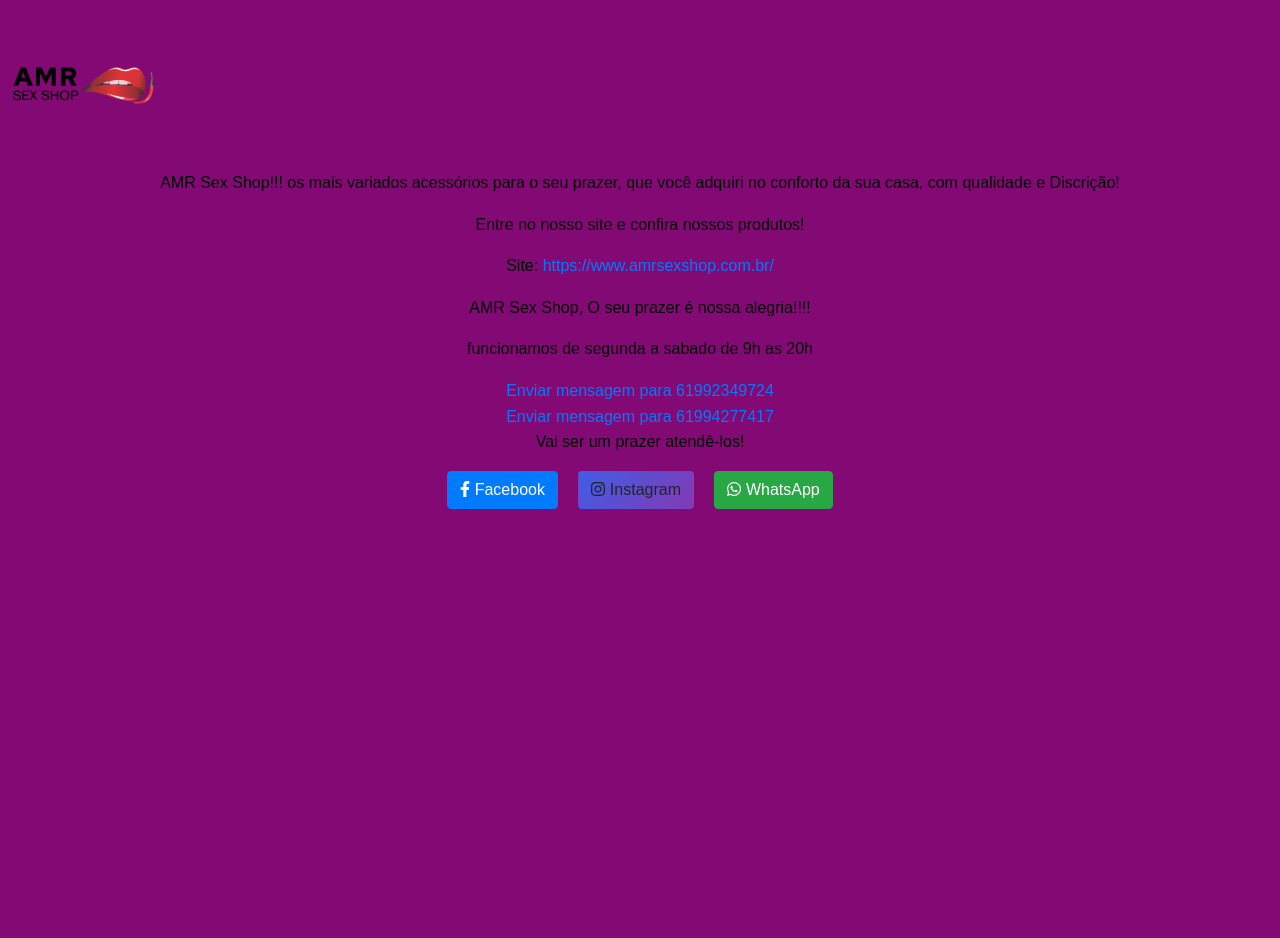
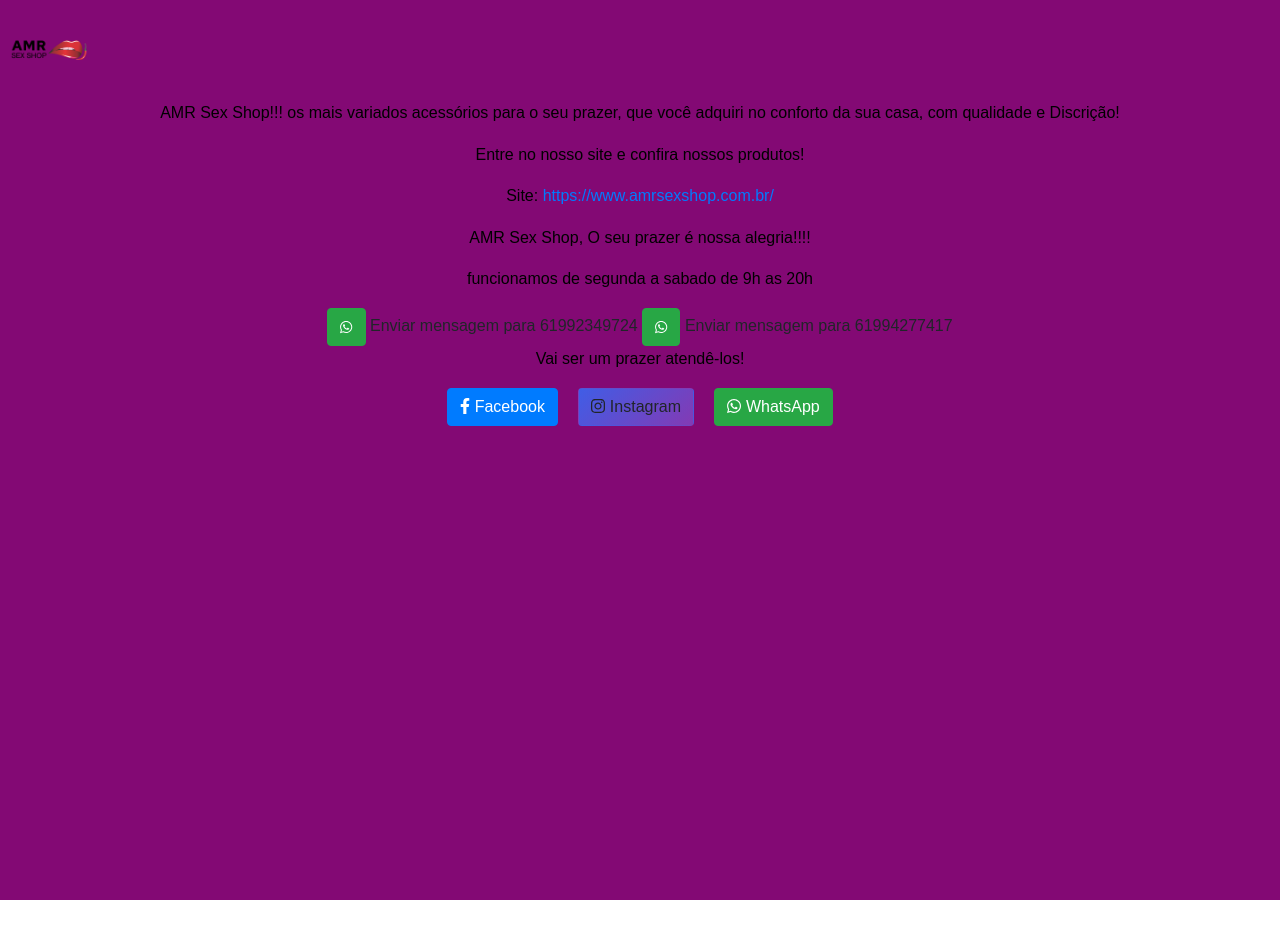
Before and after one commit to marcosdsv/contatos-amr, a website: page index.html in a window 1280 px wide. After the commit the page ends 900 px from the top, so only its background shows below. Drawn offline with nearby package versions, Linux system fonts and the light colour scheme.

Commit message:
acionando Framework Bootstrap

```diff
--- a/index.html
+++ b/index.html
@@ -15,15 +15,17 @@
 
 <body>
     <!-- Cabeçalho -->
-    <header>
+    <header class="header">
         <!-- Logo -->
-        <img src="logo/logo-orizontal-clara.png" alt="logo mostra uma imagem com uma pimenta e uma boca">
+        <div class="logo">
+            <img src="logo/logo-orizontal-clara.png" alt="logo mostra uma imagem com uma pimenta e uma boca">
+        </div>
     </header>
 
     <!-- Conteúdo Principal -->
     <main class="conteudo">
         <!-- Informações do Sex Shop -->
-        <div>
+        <div class="sexshop-info">
             <p>AMR Sex Shop!!! os mais variados acessórios para o seu prazer, que você adquiri no conforto da sua casa,
                 com qualidade e Discrição!</p>
             <p>Entre no nosso site e confira nossos produtos!</p>
@@ -35,14 +37,17 @@
         </div>
 
         <!-- Botões de contato via WhatsApp -->
-        <div>
-            <a href="https://wa.me/5561992349724" target="_blank">
-                Enviar mensagem para 61992349724
+        <div class="whatsapp-buttons">
+            <!-- Ícone para o primeiro número -->
+            <a href="https://wa.me/5561992349724" target="_blank" class="btn btn-success">
+                <i class="fab fa-whatsapp fa-sm"></i>
             </a>
-            <br>
-            <a href="https://wa.me/5561994277417" target="_blank">
-                Enviar mensagem para 61994277417
+            <span>Enviar mensagem para 61992349724</span>
+            <!-- Ícone para o segundo número -->
+            <a href="https://wa.me/5561994277417" target="_blank" class="btn btn-success">
+                <i class="fab fa-whatsapp fa-sm"></i>
             </a>
+            <span>Enviar mensagem para 61994277417</span>
             <p>Vai ser um prazer atendê-los!</p>
         </div>
 
--- /dev/null
+++ b/package.json
@@ -0,0 +1,5 @@
+{
+  "dependencies": {
+    "bootstrap": "^5.3.1"
+  }
+}
```
Also changed, not shown: 1 other file.
